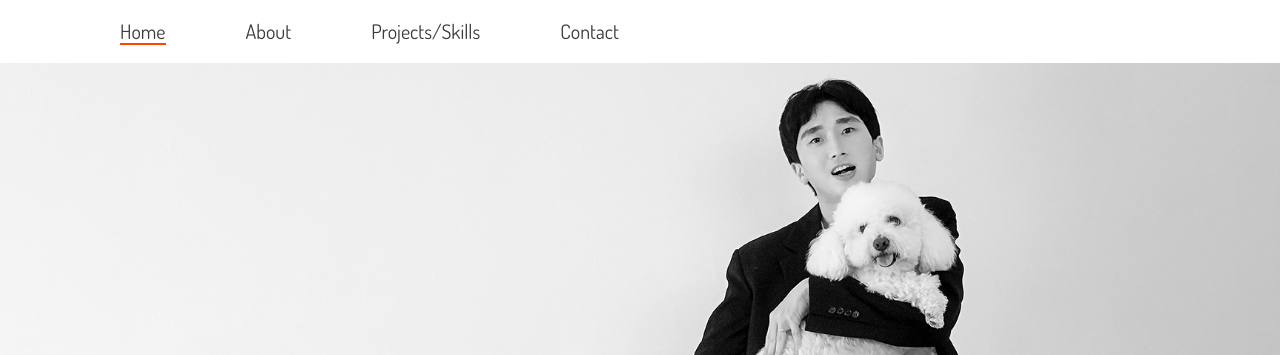
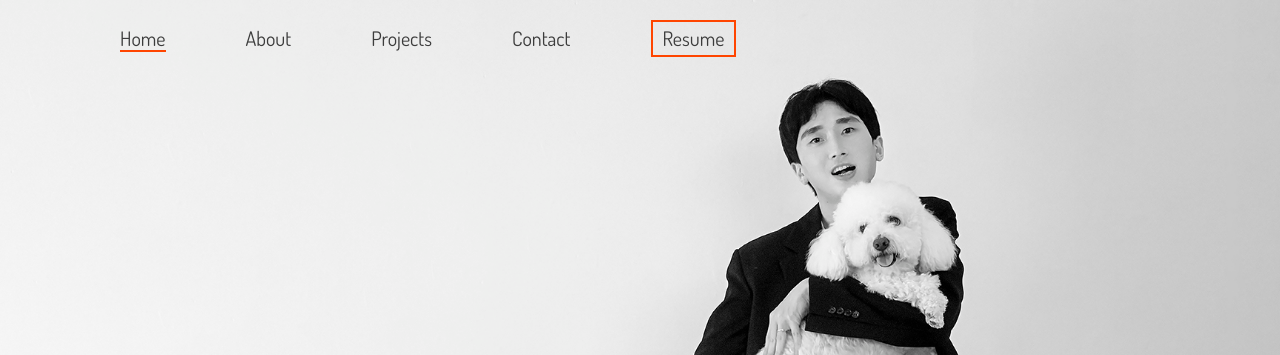
Before and after one commit to shin1211/myWeb, a plain HTML site: page index.html in a window 1280 px wide. Shown: the top 355 px of the page. Drawn offline with nearby package versions, Linux system fonts and the light colour scheme.

Commit message:
added nav background color change function and resume link

```diff
--- a/index.html
+++ b/index.html
@@ -41,10 +41,19 @@
               <a href="#about">About</a>
             </li>
             <li>
-              <a href="#projectsAndSkills">Projects/Skills</a>
+              <a href="#projectsAndSkills">Projects</a>
             </li>
             <li>
               <a href="#contact">Contact</a>
+            </li>
+            <li>
+              <a
+                href="./images/Seungmin-Shin-resume.pdf"
+                target="_blank"
+                rel="noopener noreferrer"
+                class="resume"
+                >Resume</a
+              >
             </li>
             <li class="horizontal-underline"></li>
           </ul>
@@ -126,12 +135,7 @@
         <!-- Wrapper end-->
       </section>
       <!-- Skills start -->
-      <section
-        id="projectsAndSkills"
-        class="filter-container"
-        data-aos="fade-up"
-        data-aos-anchor-placement="top-center"
-      >
+      <section id="projectsAndSkills" class="filter-container">
         <div class="btn-container">
           <div class="active-box"></div>
           <button type="button" data-target="#projects" class="active-btn">
--- a/script/app.js
+++ b/script/app.js
@@ -1,5 +1,15 @@
 'use strict';
 const app = {};
+app.navBgColor = () => {
+	const navBar = document.querySelector('.nav-bar');
+	window.addEventListener('scroll', () => {
+		if (document.documentElement.scrollTop > 740) {
+			navBar.style.backgroundColor = 'white'
+		} else {
+			navBar.style.backgroundColor = 'inherit'
+		}
+	})
+}
 //============
 // burger menu
 //============
@@ -68,7 +78,11 @@ app.movingSlideNav = () => {
 			if (item.href.includes(`#${current}`)) {
 				horizontalUnderline.style.left = item.offsetLeft + 'px';
 				horizontalUnderline.style.width = item.offsetWidth + 'px';
-				horizontalUnderline.style.top = item.offsetTop + item.offsetHeight + 'px'
+				horizontalUnderline.style.top = item.offsetTop + item.offsetHeight + 'px';
+				// console.log(item.offsetLeft);
+				// console.log(item.offsetWidth);
+				// console.log(item.offsetTop + item.offsetHeight)
+
 			}
 		})
 	}
@@ -258,6 +272,7 @@ app.makeClone = () => {
 }
 
 app.init = () => {
+	app.navBgColor();
 	app.burgerMenu();
 	app.toggleSection();
 	app.movingSlideNav();
--- a/styles/sass/_filterContainer.scss
+++ b/styles/sass/_filterContainer.scss
@@ -5,6 +5,8 @@
   align-items: center;
   min-height: 100vh;
   min-height: -webkit-fill-available;
+  border: 1px solid red;
+  padding-top: 5rem;
 
   [data-content] {
     display: none;
--- a/styles/sass/_header.scss
+++ b/styles/sass/_header.scss
@@ -85,7 +85,7 @@ header {
     left: 0;
     padding-left: 100px;
     z-index: 1000;
-    background-color: white;
+    background-color: inherit;
     button.burger-menu {
       margin-right: 0.5rem;
     }
@@ -106,13 +106,26 @@ header {
       left: -100%;
       transition: all 0.5s;
       background-color: $color-white;
+      display: flex;
+      flex-direction: column;
+      align-items: center;
     }
     &.active .nav-container {
-      flex-direction: column;
+      // flex-direction: column;
+      border: 1px solid red;
       left: -20px;
       top: 0;
     }
+    a.resume {
+      padding: 0.25rem 0.5rem;
+      border: 2px solid $color-orange;
 
+      &:hover,
+      &:focus,
+      &:active {
+        border-radius: 50px;
+      }
+    }
     a {
       display: inline-block;
       margin: 0.5rem 1rem;
--- a/styles/sass/_media.scss
+++ b/styles/sass/_media.scss
@@ -45,9 +45,9 @@ Media
       }
 
       li.horizontal-underline {
+        top: 50px;
         left: 120px;
         width: 46px;
-        top: 43px;
       }
     }
 
--- a/styles/sass/_projects.scss
+++ b/styles/sass/_projects.scss
@@ -40,6 +40,7 @@
     width: 450px;
     height: 600px;
     transition: all 0.5s;
+    // border: 1px solid red;
 
     h3,
     .skill-set {
@@ -63,8 +64,7 @@
         height: 100%;
         border-radius: 20px;
         background-color: #ec5114a3;
-        // overflow: hidden;
-        clip-path: circle(120px at center);
+        clip-path: circle(160px at center);
         transition: all 0.5s;
       }
     }
```
Also changed, not shown: styles/style.css, 3 other files.
